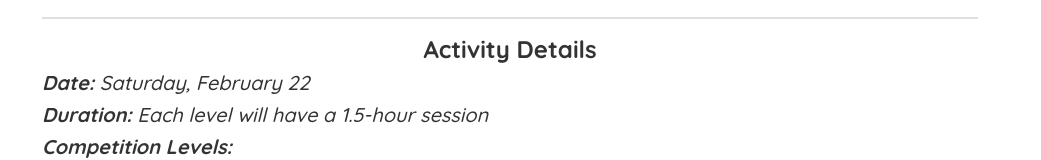
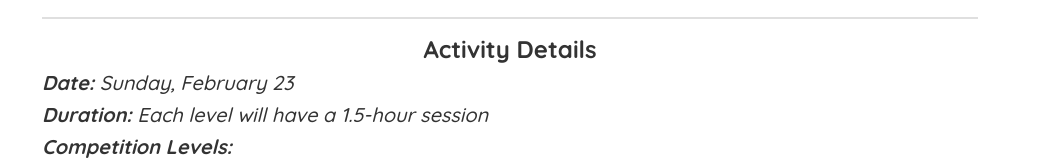
Before and after one commit to RahulVarunGit/mcia-react, a React (Create React App) app: page /steam/steamQuest in a window 1280 px wide. Shown: the part 542-702 px from the top of the page, without its empty margins (130-1171 px from the left). Built offline with nearby package versions, Linux system fonts and the light colour scheme.

Commit message:
steam quest date fix

```diff
--- a/src/javascript/STEAM/SteamQuest.js
+++ b/src/javascript/STEAM/SteamQuest.js
@@ -46,7 +46,7 @@ const STEAM2024 = () => {
         <div className="col-sm">
 
           <h4 className="center-align"><b >Activity Details</b></h4>
-          <h5 className="justify c737373"><i ><b>Date:</b> Saturday, February 22</i></h5>
+          <h5 className="justify c737373"><i ><b>Date:</b> Sunday, February 23</i></h5>
           <h5 className="justify c737373"><i ><b>Duration:</b> Each level will have a 1.5-hour session</i></h5>
           <h5 className="justify c737373"><i ><b>Competition Levels:</b></i></h5>
         </div>
@@ -136,8 +136,6 @@ const STEAM2024 = () => {
     </div>
 
 
-
-
   );
 }
 export default STEAM2024;
```
